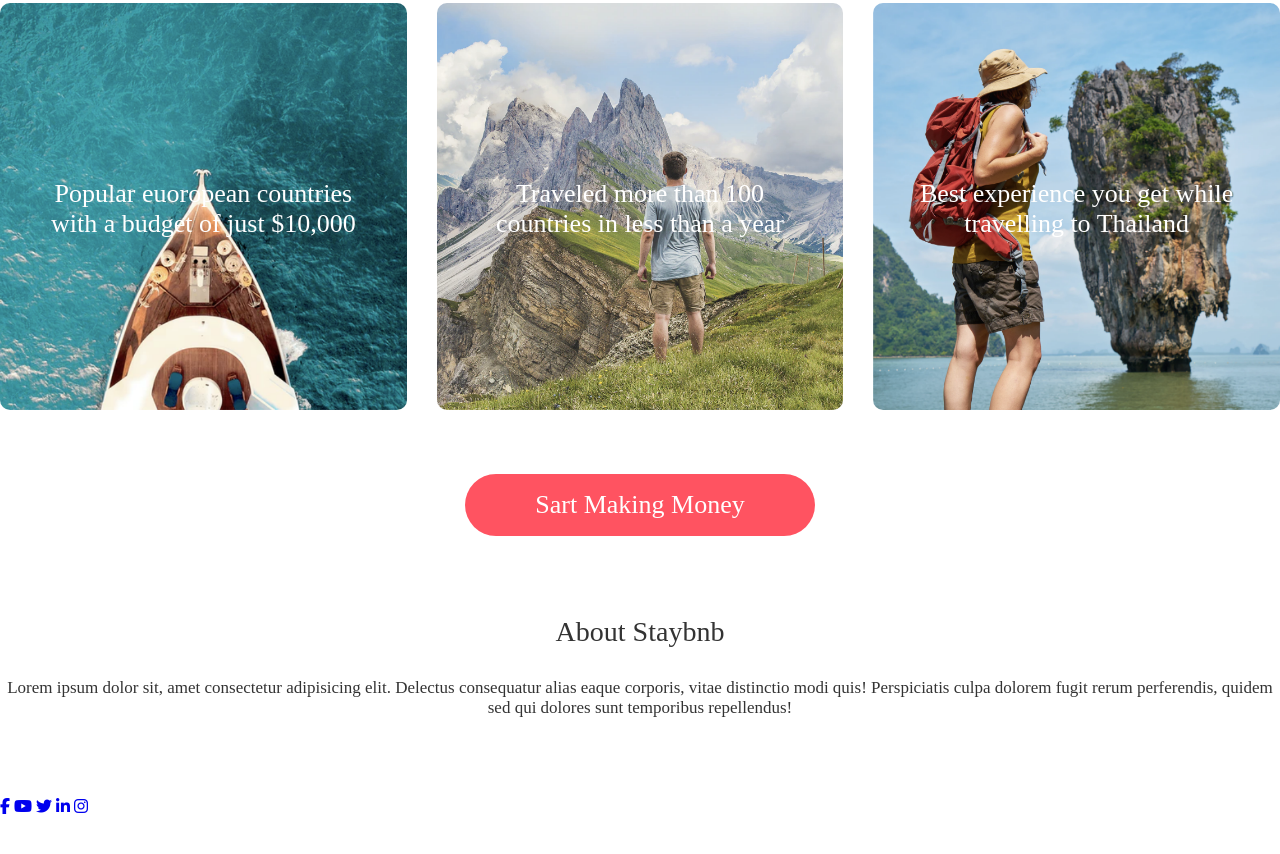
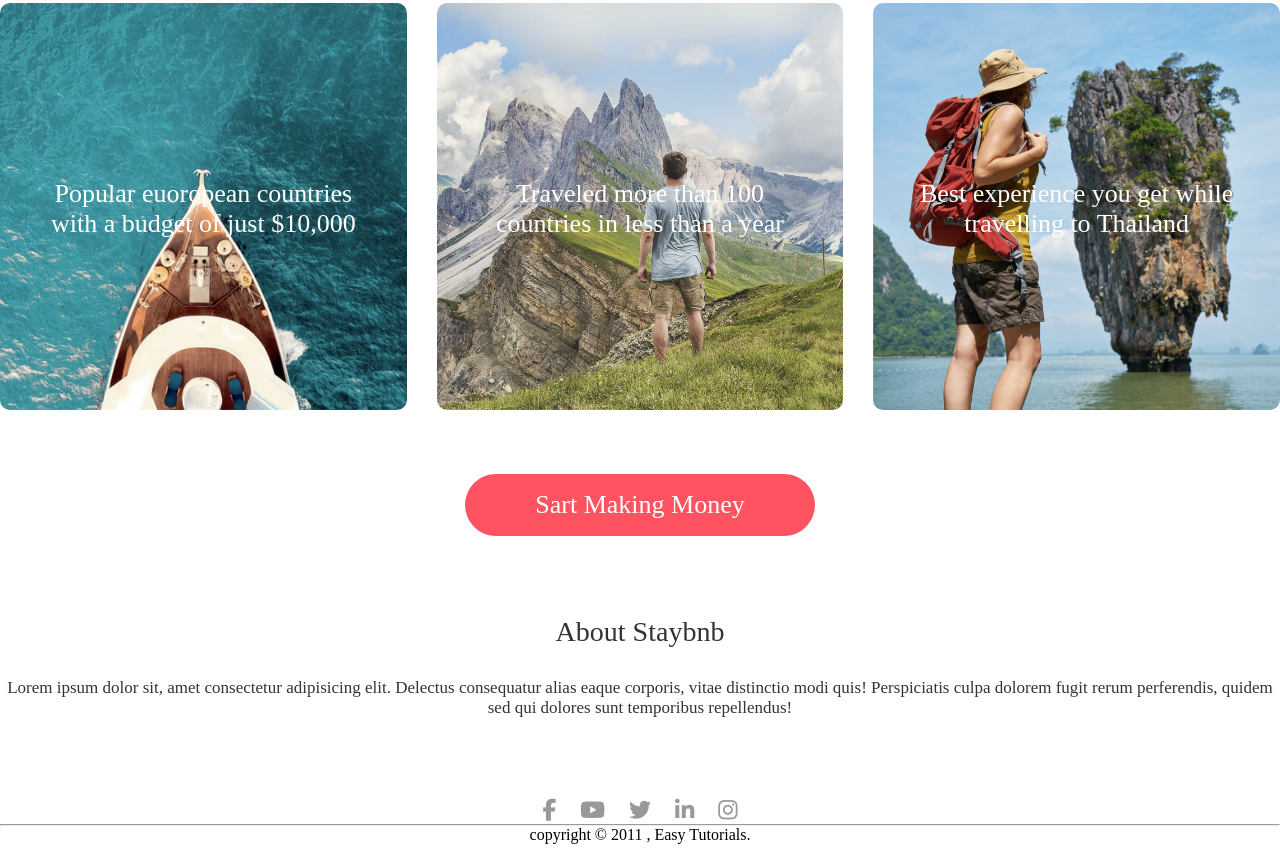
Before and after one commit to engineersabir/file4, a plain HTML site: page index.html in a window 1280 px wide. Shown: the part 2246-3100 px from the top of the page. Before the commit the page ends 3062 px from the top, so only its background shows below. Drawn offline with Linux system fonts and the light colour scheme.

Commit message:
Update index.html and style.css

```diff
--- a/index.html
+++ b/index.html
@@ -172,7 +172,8 @@
  <a href="https://twitter.com"><i class="fa-brands fa-twitter"></i></a>
  <a href="https://linkedIn.com"><i class="fa-brands fa-linkedin-in"></i></a>
  <a href="https://instagram.com"><i class="fa-brands fa-instagram"></i></a>
-
+<hr>
+<p>copyright © 2011 , Easy Tutorials.</p>
 
     </div>
 </div>
--- a/style.css
+++ b/style.css
@@ -199,3 +199,15 @@ nav{
     margin-bottom: 30px;
     font-weight: 500;
 }
+/*----footer----*/
+
+.footer{
+    margin: 80px 0 10px;
+    text-align: center;
+}
+.footer a{
+    text-decoration: none;
+    color: #999;
+    font-size: 22px;
+    margin: 0 10px;
+}
```
